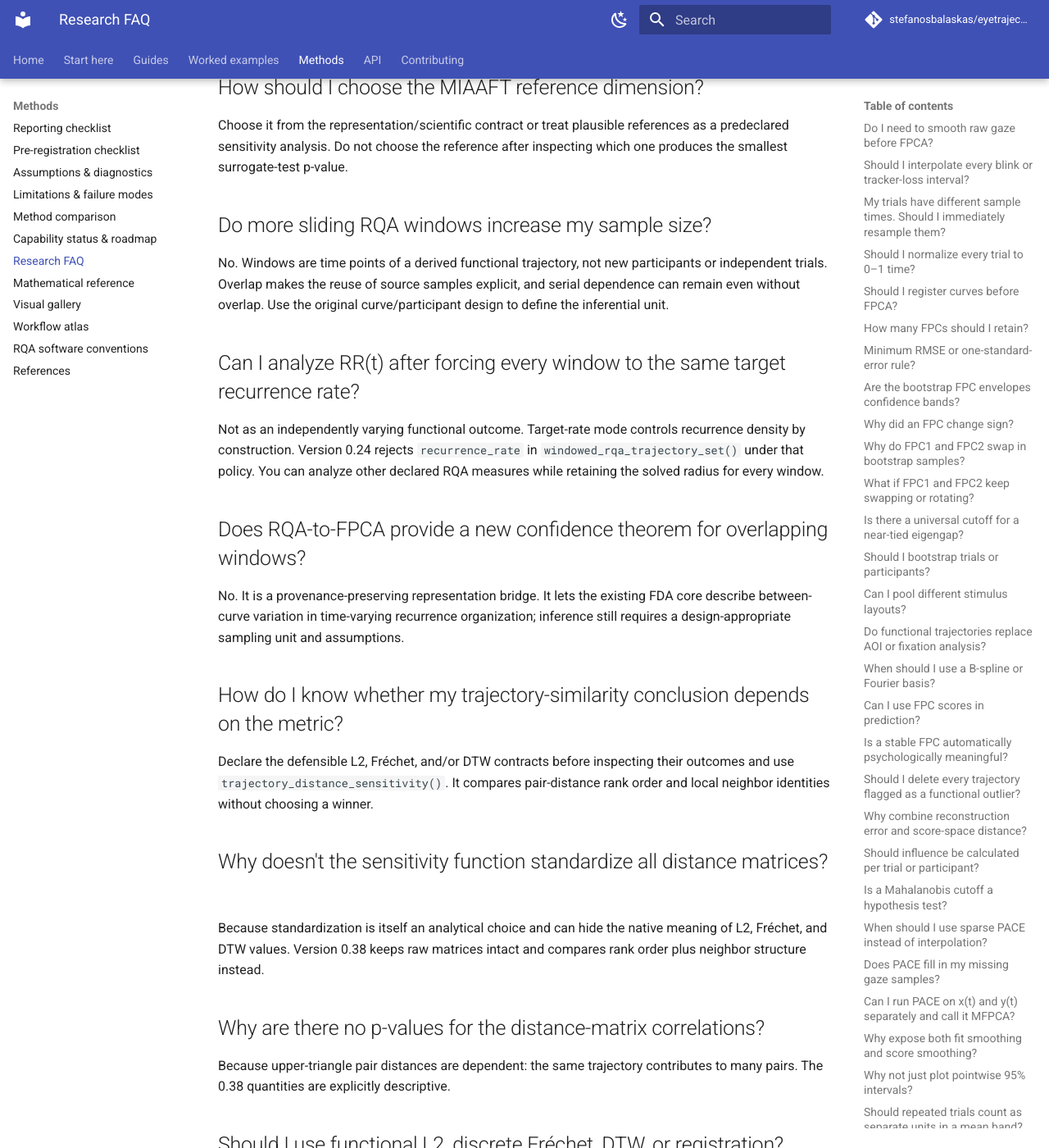
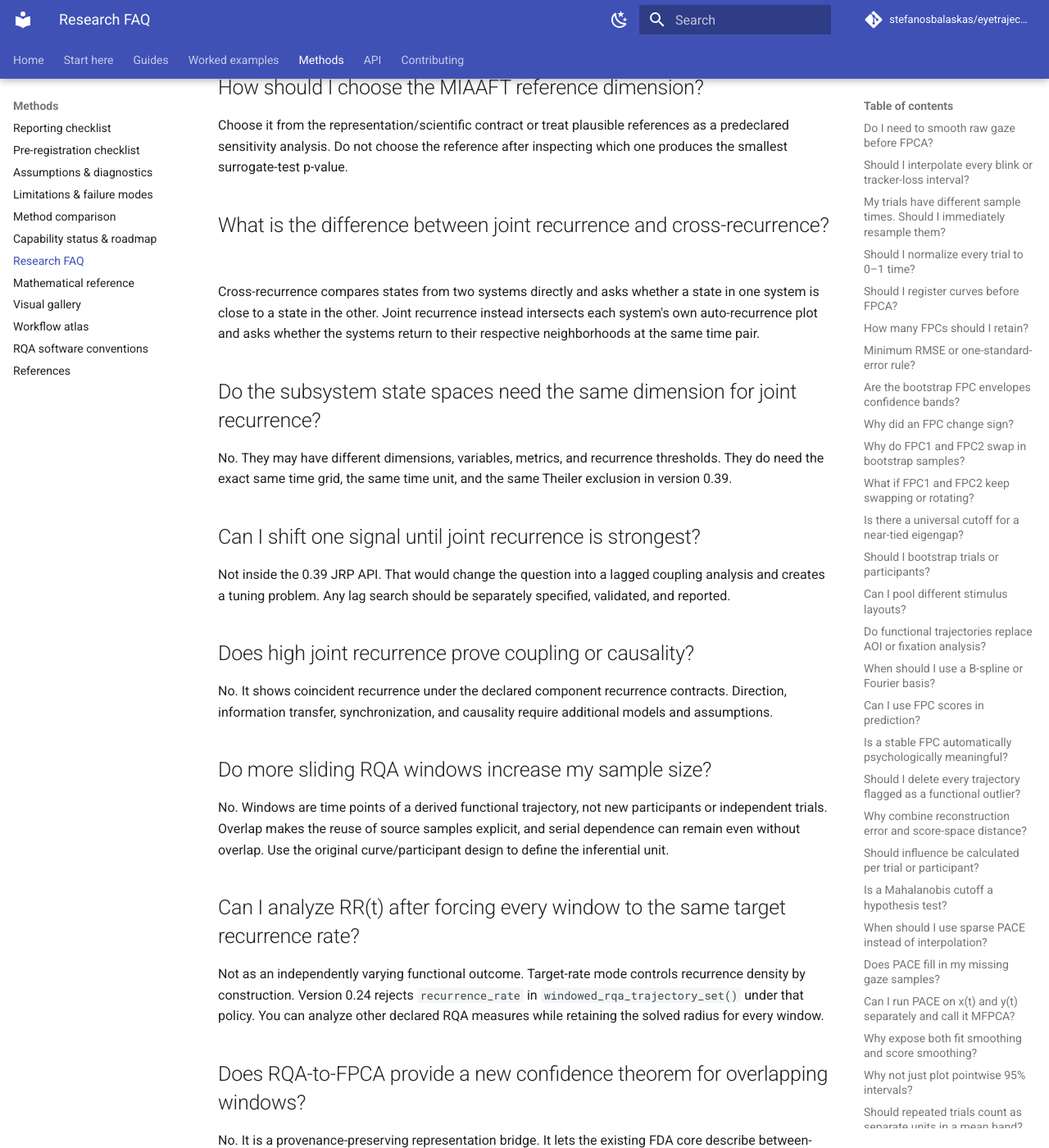
Before and after one commit to stefanosbalaskas/eyetrajectoriespy, an MkDocs documentation site: the page built from docs/methods/faq.md, in a window 1280 px wide and 1400 px high, scrolled down 17985 px. Shown: the whole window at 82% size. Built offline with MkDocs 1.6.1 and Material for MkDocs 9.7.7, drawn with Linux system fonts in a browser that asks for light colours; comment, search, counter and statistics services are not loaded.

Commit message:
Add joint recurrence FAQ

```diff
--- a/docs/methods/faq.md
+++ b/docs/methods/faq.md
@@ -464,6 +464,31 @@ Choose it from the representation/scientific contract or treat plausible
 references as a predeclared sensitivity analysis. Do not choose the reference
 after inspecting which one produces the smallest surrogate-test p-value.
 
+## What is the difference between joint recurrence and cross-recurrence?
+
+Cross-recurrence compares states from two systems directly and asks whether a
+state in one system is close to a state in the other. Joint recurrence instead
+intersects each system's own auto-recurrence plot and asks whether the systems
+return to their respective neighborhoods at the same time pair.
+
+## Do the subsystem state spaces need the same dimension for joint recurrence?
+
+No. They may have different dimensions, variables, metrics, and recurrence
+thresholds. They do need the exact same time grid, the same time unit, and the
+same Theiler exclusion in version 0.39.
+
+## Can I shift one signal until joint recurrence is strongest?
+
+Not inside the 0.39 JRP API. That would change the question into a lagged
+coupling analysis and creates a tuning problem. Any lag search should be
+separately specified, validated, and reported.
+
+## Does high joint recurrence prove coupling or causality?
+
+No. It shows coincident recurrence under the declared component recurrence
+contracts. Direction, information transfer, synchronization, and causality
+require additional models and assumptions.
+
 ## Do more sliding RQA windows increase my sample size?
 
 No. Windows are time points of a derived functional trajectory, not new participants or independent trials. Overlap makes the reuse of source samples explicit, and serial dependence can remain even without overlap. Use the original curve/participant design to define the inferential unit.
```
